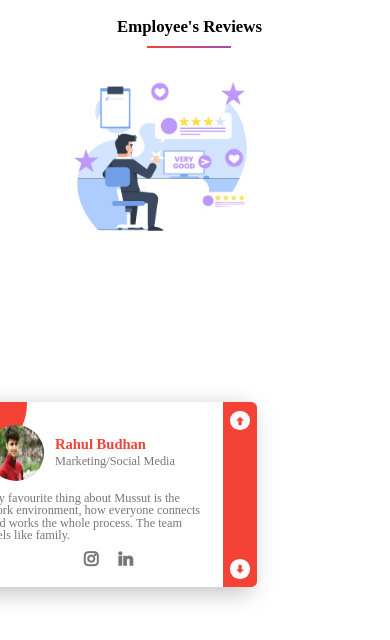
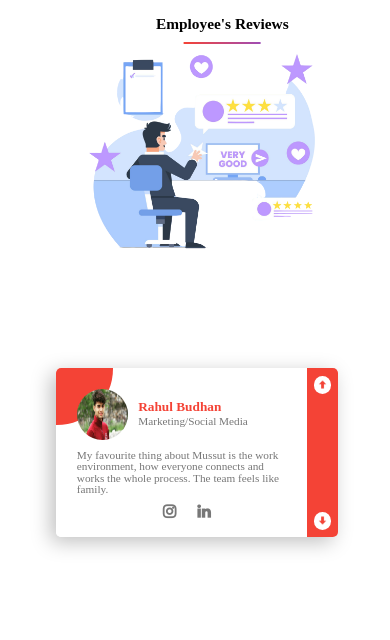
Before and after one commit to codingbeginnerguy/testimonial, a plain HTML site: page index.html in a window 390 px wide. Drawn offline with Linux system fonts and the light colour scheme.

Commit message:
Update test.css

```diff
--- a/test.css
+++ b/test.css
@@ -1,9 +1,9 @@
-*{
+* {
   margin: 0;
   padding: 0;
   box-sizing: border-box;
 }
-html{
+html {
   font-size: 62.5%;
 }
 .hero {
@@ -14,12 +14,12 @@ html{
   align-items: center;
   justify-content: center;
 }
-  h1{
+h1 {
   font-weight: 600;
   font-size: 3rem;
   position: absolute;
-      top:1rem;
-      left:40vw;
+  top: 1rem;
+  left: 40vw;
   margin-top: 2rem;
 }
 h1::after {
@@ -28,39 +28,39 @@ html{
   height: 0.3rem;
   background: linear-gradient(to right, #f44336, #9f4db5);
   position: absolute;
-    bottom: -2.0rem;
+  bottom: -2rem;
   left: 50%;
   transform: translateX(-50%);
 }
-  .hero .testimage{
-      width:60rem;
-      height:60rem;
-      position:absolute;
-      top:10rem;
-      left:5rem;
-      display:flex;
+.hero .testimage {
+  width: 60rem;
+  height: 60rem;
+  position: absolute;
+  top: 4rem;
+  left: 2rem;
+  display: flex;
   flex-direction: row;
   justify-content: space-between;
 }
-  .hero .testimage img{
-      width:100%;
+.hero .testimage img {
+  width: 100%;
   display: inline-block;
 }
 
 .review-box {
   width: 90%;
-    max-width: 55.0rem;
+  max-width: 55rem;
   min-width: 26rem;
-    height: 33.0rem;
-    border-radius: 1.0rem;
-    box-shadow: -1.0rem 1.0rem 4.0rem rgba(0, 0, 0, 0.25);
+  height: 33rem;
+  border-radius: 1rem;
+  box-shadow: -1rem 1rem 4rem rgba(0, 0, 0, 0.25);
   position: relative;
   overflow: hidden;
-    margin-left: 40vw;
+  margin-left: 26vw;
 }
 .card {
-    height: 33.0rem;
-    padding: 4.0rem;
+  height: 33rem;
+  padding: 4rem;
   color: #777;
   line-height: 2.2rem;
   box-sizing: border-box;
@@ -74,22 +74,22 @@ html{
 .profile {
   display: flex;
   align-items: center;
-    margin-bottom: 2.0rem;
+  margin-bottom: 2rem;
 }
 .profile img {
-    width: 10.0rem;
-    height: 10.0rem;
+  width: 10rem;
+  height: 10rem;
   border-radius: 50%;
-    margin-right: 2.0rem;
+  margin-right: 2rem;
 }
 .profile h3 {
   font-size: 2.6rem;
   color: #f44336;
-    margin-bottom: .8rem;
+  margin-bottom: 0.8rem;
 }
 #slide {
   width: 100%;
-    padding-right: 6.0rem;
+  padding-right: 6rem;
   box-sizing: border-box;
   position: absolute;
   top: 0;
@@ -98,7 +98,7 @@ html{
 }
 
 .slidebar {
-    width: 6.0rem;
+  width: 6rem;
   height: 100%;
   padding: 1.5rem 0;
   box-sizing: border-box;
@@ -113,15 +113,15 @@ html{
 }
 .slidebar img {
   width: 3.5rem;
-    padding: .5rem;
+  padding: 0.5rem;
   background: #fff;
   border-radius: 50%;
   cursor: pointer;
 }
 .card::before {
   content: "";
-    height: 11.0rem;
-    width: 11.0rem;
+  height: 11rem;
+  width: 11rem;
   border-bottom-right-radius: 100%;
   background: #f44336;
   position: absolute;
@@ -130,22 +130,22 @@ html{
   z-index: -1;
 }
 .socials {
-    margin-left: 14.0rem;
+  margin-left: 14rem;
 }
 .socials i {
   color: #777;
   font-weight: 600;
-    font-size: 3.0rem;
-    padding: .8rem;
-    margin-top: 1.0rem;
-    margin-left: 2.0rem;
+  font-size: 3rem;
+  padding: 0.8rem;
+  margin-top: 1rem;
+  margin-left: 2rem;
   cursor: pointer;
 }
 .socials i:hover {
   transition: 0.5s;
   border: 1px solid #777;
   transform: scale(1.2);
-    transform: translateX(2.0rem);
+  transform: translateX(2rem);
   transform-origin: center;
   transform-style: preserve-3d;
   border-radius: 50%;
@@ -153,86 +153,77 @@ html{
 
 
 
+
+
+
+
+
+
+
 /*______________________________________________ RESPONSIVENESS _____________________________________________________*/
 
-  @media (max-width: 1300px) {
-    .hero .testimage{
-        width:55rem;
-        height:55rem;
+
+@media (max-width: 1024px) {
+  .review-box {
+    margin-left: 28vw;
+    margin-top: -32rem;
   }
-    .review-box{
-        width: 80%;
-        max-width: 55.0rem;
+  .hero .testimage {
+    margin-left: 10vw;
+  }
+  html {
+    font-size: 42%;
   }
 }
-  @media (max-width: 1100px) {
-    .hero .testimage{
-        width:52rem;
-        height:52rem;
+@media (max-width: 768px) {
+  .review-box {
+    margin-left: 26vw;
+    margin-top: -38rem;
+    width: 88%;
+  }
+  .hero .testimage {
+    margin-left: 0vw;
+  }
+  html {
+    font-size: 36%;
   }
 }
-  @media (max-width: 998px) {
+@media (max-width: 426px) {
+  .review-box {
+    margin-left: -16vw;
+    margin-top: 12rem;
+    width: 420%;
+    left: -8rem;
+  }
+  .hero .testimage {
+    top: 4rem;
+    left: 8rem;
+    margin-left: 10vw;
+    width: 50rem;
+    height: 50rem;
+  }
   html {
-      font-size: 55%;
-    }
-    .hero .testimage{
-        width:50rem;
-        height:50rem;
+    font-size: 32%;
   }
 }
-
-@media (max-width: 768px) {
+@media (max-width: 320px) {
+  .review-box {
+    margin-left: -16vw;
+    margin-top: -30rem;
+    width: 440%;
+    left: -8rem;
+  }
+  .hero .testimage {
+    top: 6rem;
+    left: 8rem;
+    margin-left: 10vw;
+    width: 45rem;
+    height: 45rem;
+  }
   html {
-      font-size: 45%;
+    font-size: 24%;
   }
   h1{
-        left:30vw;
-    }
-    .hero .testimage{
-        width:40rem;
-        height:40rem;
-    }
-    .review-box{
-      top:-12rem;
-      left:-10rem;
-      width:70%;
+    left:32vw;
   }
 }
-@media (max-width: 468px) {
-    html {
-      font-size: 35%;
-    }
-    .socials {
-      display: flex;
-      flex-direction: row;
-      align-items: center;
-      justify-content: center;
-      margin-left: 3rem;
-    }
-    h1{
-        left:30vw;
-    }
-    .hero .testimage{
-        width:35rem;
-        height:35rem;
-        margin-left: 20vw;
-    }
-    .hero{
-        display: flex;
-        flex-direction: row;
-    }
-    .review-box {
-      top: 8rem;
-      left: -28rem;
-      width: 200%;
-  }
-  }
-  @media (max-width: 400px){
-    .review-box {
-        margin-left: 0vw;
-        margin-top: 10rem;
-    }
-    .hero .testimage{
-        margin-left: 10vw;
-    }
-  }
```
Lines whose indentation alone changed are shown as unchanged.
